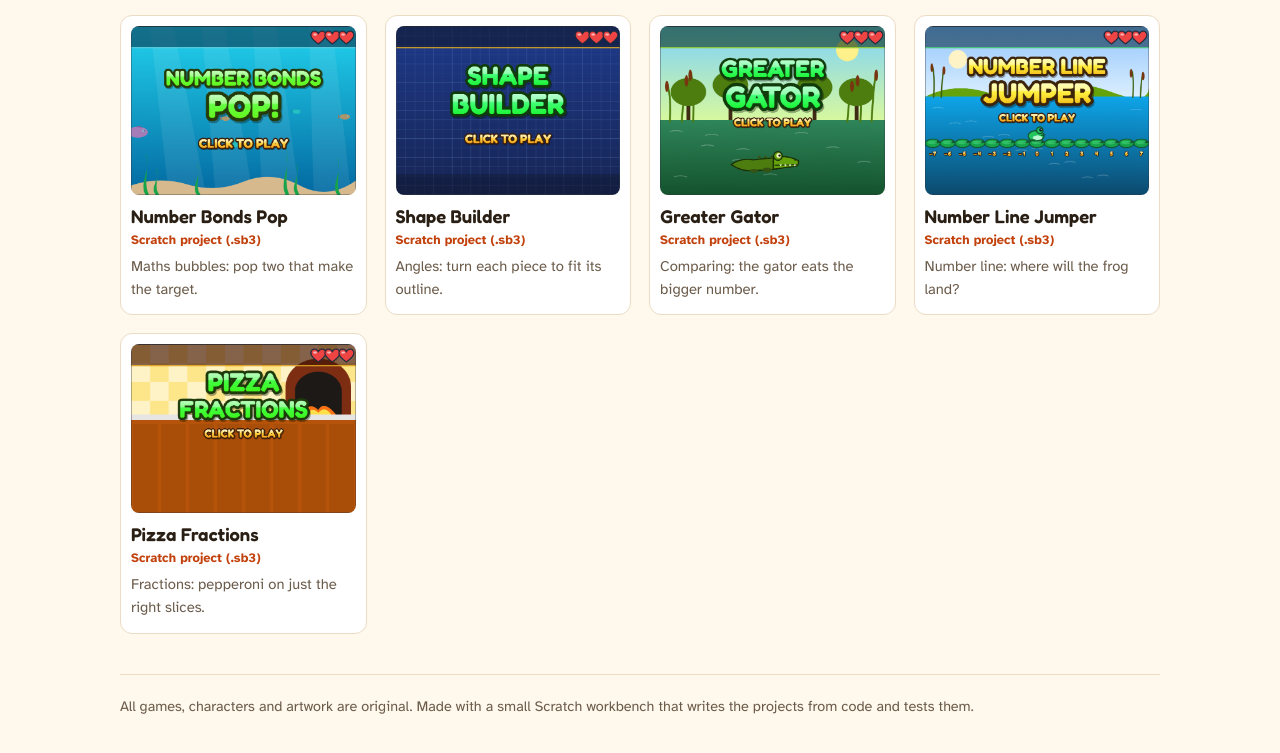
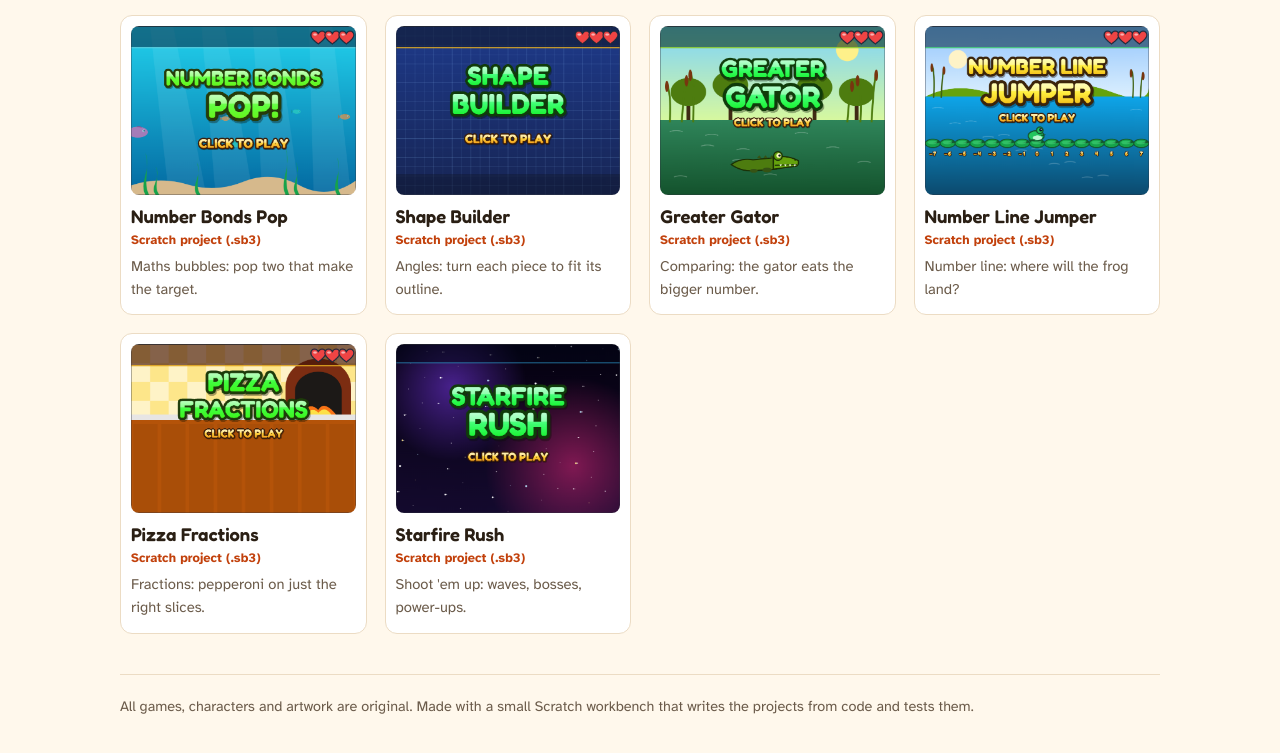
Before and after one commit to AJosephsen/scratch-fun, a plain HTML site: page index.html in a window 1280 px wide. Shown: the part 2335-3088 px from the top of the page. Drawn offline with Linux system fonts and the light colour scheme.

Commit message:
Add Starfire Rush (shoot 'em up)
Co-Authored-By: Claude Opus 5.5 <noreply@anthropic.com>
Claude-Session: https://claude.ai/code/session_01MHFnithxptDrXBTybfRnCi

```diff
--- a/index.html
+++ b/index.html
@@ -84,6 +84,7 @@ a { color: var(--accent); }
       <a class="card" href="games/greater-gator.sb3"><img src="games/greater-gator.png" alt="" loading="lazy" width="480" height="360"><span class="t">Greater Gator</span><span class="s">Scratch project (.sb3)</span><span class="d">Comparing: the gator eats the bigger number.</span></a>
       <a class="card" href="games/number-line-jumper.sb3"><img src="games/number-line-jumper.png" alt="" loading="lazy" width="480" height="360"><span class="t">Number Line Jumper</span><span class="s">Scratch project (.sb3)</span><span class="d">Number line: where will the frog land?</span></a>
       <a class="card" href="games/pizza-fractions.sb3"><img src="games/pizza-fractions.png" alt="" loading="lazy" width="480" height="360"><span class="t">Pizza Fractions</span><span class="s">Scratch project (.sb3)</span><span class="d">Fractions: pepperoni on just the right slices.</span></a>
+      <a class="card" href="games/starfire-rush.sb3"><img src="games/starfire-rush.png" alt="" loading="lazy" width="480" height="360"><span class="t">Starfire Rush</span><span class="s">Scratch project (.sb3)</span><span class="d">Shoot 'em up: waves, bosses, power-ups.</span></a>
     </div>
   </section>
   <footer>All games, characters and artwork are original. Made with a small Scratch workbench that writes the projects from code and tests them.</footer>
```
Also changed, not shown: games/sheepdog.png, games/starfire-rush.png (added), tutorials/sheepdog/step2.png, 2 other files.
